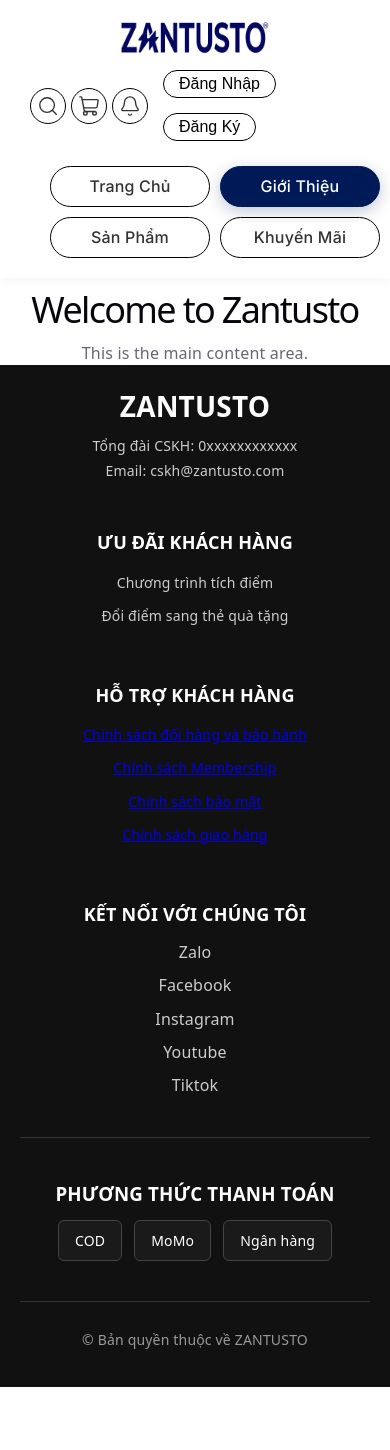
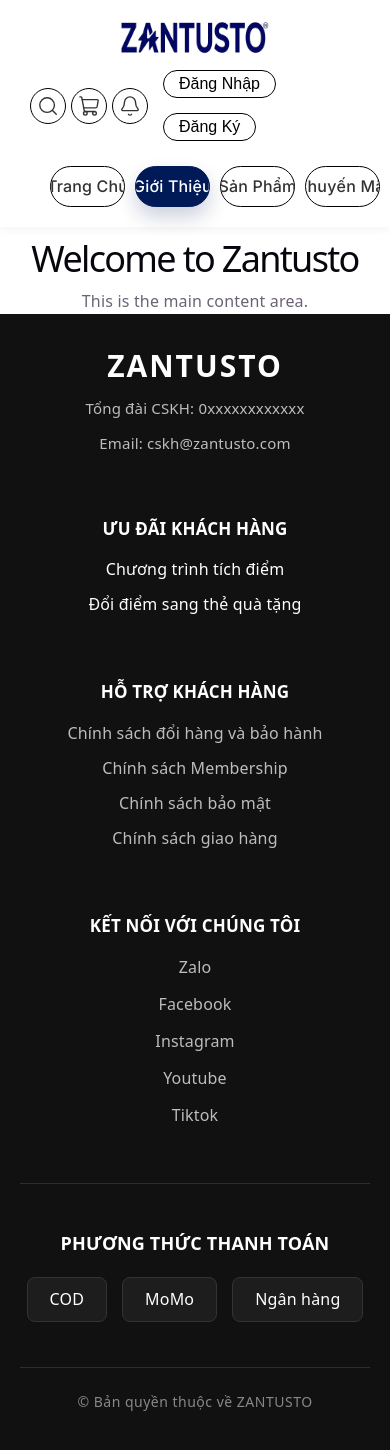
Before and after one commit to ngoctu0405/Fashion-Store, a React (Vite) app in the folder client/: page /about in a window 390 px wide. Shown: the top 1450 px of the page. Before the commit the page ends 1387 px from the top, so only its background shows below. Built offline with nearby package versions, Linux system fonts and the light colour scheme; the HTML template or start-up script is replaced by a standard one.

Commit message:
Đổi lại hiệu ứng footer và 1 chút header

```diff
--- a/client/src/components/Footer/Footer.module.css
+++ b/client/src/components/Footer/Footer.module.css
@@ -1,32 +1,46 @@
 .footer {
-  background-color: #111;
-  color: white;
-  padding: 50px 80px 20px;
+  background: #111;
+  color: #fff;
+  padding: 60px 80px 25px;
 }
+
+/* =======================
+        GRID
+======================= */
 
 .container {
   display: grid;
-  grid-template-columns: repeat(4, 1fr);
-  gap: 40px;
+  grid-template-columns: 1.2fr 1fr 1fr 1fr;
+  gap: 50px;
 }
 
+/* =======================
+      LOGO
+======================= */
+
 .logo {
-  font-size: 28px;
-  font-weight: bold;
-  margin-bottom: 15px;
+  font-size: 30px;
+  font-weight: 700;
+  letter-spacing: 2px;
+  margin-bottom: 18px;
 }
 
+/* =======================
+      SECTION
+======================= */
+
 .section h3 {
-  margin-bottom: 15px;
-  font-size: 18px;
-  color: white;
+  font-size: 17px;
+  font-weight: 600;
+  margin-bottom: 18px;
+  color: #fff;
 }
 
-.section p,
-.section li {
-  color: #ccc;
+.section p {
+  color: #bdbdbd;
+  font-size: 15px;
   line-height: 1.8;
-  font-size: 14px;
+  margin-bottom: 8px;
 }
 
 .section ul {
@@ -36,92 +50,131 @@
 }
 
 .section li {
-  cursor: pointer;
-  transition: 0.3s;
-  margin-bottom: 8px;
+  margin-bottom: 12px;
 }
 
-.section li:hover {
-  color: white;
+/* Link */
+
+.section li a {
+  color: #bdbdbd;
+  text-decoration: none;
+  transition: all 0.25s ease;
 }
+
+.section li a:hover {
+  color: #fff;
+  padding-left: 5px;
+}
+
+/* =======================
+      SOCIAL
+======================= */
 
 .socials {
   display: flex;
   flex-direction: column;
-  gap: 10px;
+  gap: 14px;
 }
 
 .socials a {
-  color: #ccc;
+  color: #bdbdbd;
   text-decoration: none;
-  transition: 0.3s;
+  transition: all 0.25s ease;
 }
 
 .socials a:hover {
   color: white;
+  padding-left: 5px;
 }
 
-/* Payment */
+/* =======================
+      PAYMENT
+======================= */
 
 .paymentSection {
-  margin-top: 40px;
-  padding-top: 25px;
-  border-top: 1px solid #333;
+  margin-top: 55px;
+  padding-top: 30px;
+  border-top: 1px solid #2d2d2d;
 }
 
 .paymentSection h3 {
-  margin-bottom: 15px;
+  text-align: center;
+  margin-bottom: 22px;
+  font-size: 18px;
+  font-weight: 600;
 }
 
 .paymentMethods {
   display: flex;
-  gap: 12px;
+  justify-content: center;
+  gap: 15px;
   flex-wrap: wrap;
-  justify-content: center;
 }
 
 .payment {
-  padding: 8px 16px;
-  border: 1px solid #444;
-  border-radius: 6px;
-  background: #1a1a1a;
-  font-size: 14px;
-  font-weight: 500;
+  background: #1d1d1d;
+  border: 1px solid #333;
+  padding: 10px 22px;
+  border-radius: 8px;
+  transition: 0.3s;
+  cursor: default;
 }
 
-/* Footer Bottom */
+.payment:hover {
+  background: #292929;
+  border-color: #666;
+}
+
+/* =======================
+      FOOTER BOTTOM
+======================= */
 
 .bottom {
-  margin-top: 40px;
-  padding-top: 20px;
-  border-top: 1px solid #333;
+  margin-top: 45px;
+  padding-top: 22px;
+  border-top: 1px solid #2d2d2d;
   text-align: center;
-  color: #999;
-  font-size: 14px;
 }
 
 .bottom p {
-  margin: 6px 0;
+  color: #888;
+  font-size: 14px;
+  margin: 0;
+  letter-spacing: 0.5px;
 }
 
-/* Tablet */
+/* =======================
+      TABLET
+======================= */
 
 @media (max-width: 992px) {
+  .footer {
+    padding: 50px 40px 25px;
+  }
+
   .container {
     grid-template-columns: repeat(2, 1fr);
+    gap: 40px;
   }
 }
 
-/* Mobile */
+/* =======================
+      MOBILE
+======================= */
 
 @media (max-width: 600px) {
   .footer {
-    padding: 30px 20px;
+    padding: 40px 20px;
   }
 
   .container {
     grid-template-columns: 1fr;
-    gap: 30px;
+    gap: 35px;
+    text-align: center;
+  }
+
+  .socials {
+    align-items: center;
   }
 
   .paymentMethods {
--- a/client/src/components/Header/Header.module.css
+++ b/client/src/components/Header/Header.module.css
@@ -6,7 +6,7 @@
   flex-direction: column;
   gap: 25px;
   box-shadow: 0 2px 10px rgba(0, 0, 0, 0.05);
-  font-family: 'Inter', sans-serif;
+  font-family: "Inter", sans-serif;
   box-sizing: border-box;
 }
 
@@ -157,7 +157,7 @@
   border: 1.5px solid #000;
   border-radius: 15px;
   padding: 12px 10px 20px 10px;
-  box-shadow: 0 10px 30px rgba(0,0,0,0.15);
+  box-shadow: 0 10px 30px rgba(0, 0, 0, 0.15);
   z-index: 1001;
   display: flex;
   flex-direction: column;
@@ -230,7 +230,6 @@
   border-color: #dc3545;
 }
 
-
 .navBar {
   display: flex;
   justify-content: space-between;
@@ -241,7 +240,7 @@
   padding: 0 20px;
 }
 
-.navItem {
+/* .navItem {
   padding: 16px 25px;
   border: 1px solid #000;
   border-radius: 40px;
@@ -280,6 +279,74 @@
 .navItem.active:hover {
   transform: none;
   box-shadow: 0 4px 15px rgba(0, 26, 87, 0.25);
+} */
+
+.navItem {
+  position: relative;
+  overflow: hidden;
+  padding: 16px 25px;
+  border: 1px solid #000;
+  border-radius: 40px;
+  text-decoration: none;
+  color: #333;
+  font-size: 24px;
+  font-weight: 500;
+  text-align: center;
+  white-space: nowrap;
+  display: inline-flex;
+  align-items: center;
+  justify-content: center;
+  flex: 1;
+
+  transition:
+    background-color 0.4s ease,
+    color 0.4s ease,
+    border-color 0.4s ease,
+    transform 0.3s ease,
+    box-shadow 0.3s ease;
+}
+
+/* Hiệu ứng ánh sáng quét */
+.navItem::before {
+  content: "";
+  position: absolute;
+  top: 0;
+  left: -120%;
+  width: 60%;
+  height: 100%;
+  background: rgba(255, 255, 255, 0.35);
+  transform: skewX(-25deg);
+  transition: left 0.6s ease;
+}
+
+/* Hover */
+.navItem:hover {
+  background-color: #001a57;
+  color: #fff;
+  border-color: #001a57;
+  transform: translateY(-4px) scale(1.03);
+  box-shadow: 0 12px 24px rgba(0, 26, 87, 0.25);
+}
+
+/* Chạy ánh sáng */
+.navItem:hover::before {
+  left: 150%;
+}
+
+.navItem:active {
+  transform: translateY(-1px) scale(0.98);
+}
+
+/* Trang đang active */
+.navItem.active {
+  background-color: #001a57;
+  color: #fff;
+  border-color: #001a57;
+  box-shadow: 0 10px 20px rgba(0, 26, 87, 0.2);
+}
+
+.navItem.active:hover {
+  transform: scale(1.03);
 }
 
 @media (max-width: 768px) {
```
